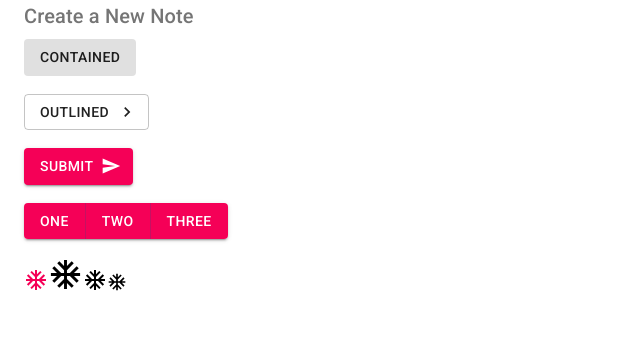
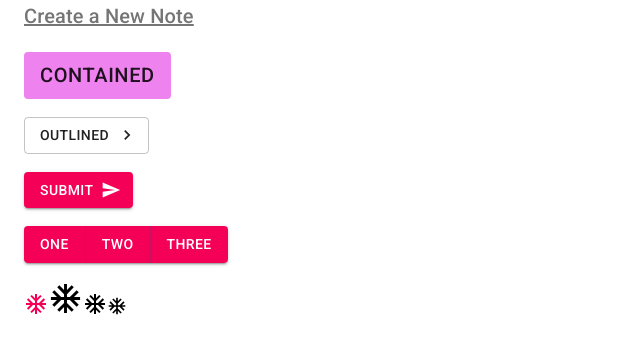
Before and after one commit to daniel-avzaradel/material-tut, a React (Create React App) app: page /create in a window 1280 px wide. Shown: the top 354 px of the page, without its empty margins (0-640 px from the left). Built offline with nearby package versions, Linux system fonts and the light colour scheme.

Commit message:
creating styles with makeStyles

```diff
--- a/src/pages/Create.js
+++ b/src/pages/Create.js
@@ -3,8 +3,24 @@ import { Typography, Button, ButtonGroup, Container } from "@material-ui/core";
 import AcUnitIcon from "@material-ui/icons/AcUnit";
 import SendIcon from "@material-ui/icons/Send";
 import KeyboardArrowRightIcon from "@material-ui/icons/KeyboardArrowRight";
+import { makeStyles } from "@material-ui/core";
+
+const useStyles = makeStyles({
+  btn: {
+    fontSize: 20,
+    backgroundColor: "violet",
+    "&:hover": {
+      backgroundColor: "lightblue",
+    },
+  },
+  title: {
+    textDecoration: "underline",
+    marginBottom: 20,
+  },
+});
 
 export default function Create() {
+  const classes = useStyles();
   return (
     <Container>
       <Typography
@@ -12,10 +28,11 @@ export default function Create() {
         component="h2"
         gutterBottom
         color="textSecondary"
+        className={classes.title}
       >
         Create a New Note
       </Typography>
-      <Button variant="contained" disableElevation>
+      <Button variant="contained" disableElevation className={classes.btn}>
         Contained
       </Button>
       <br />
```
